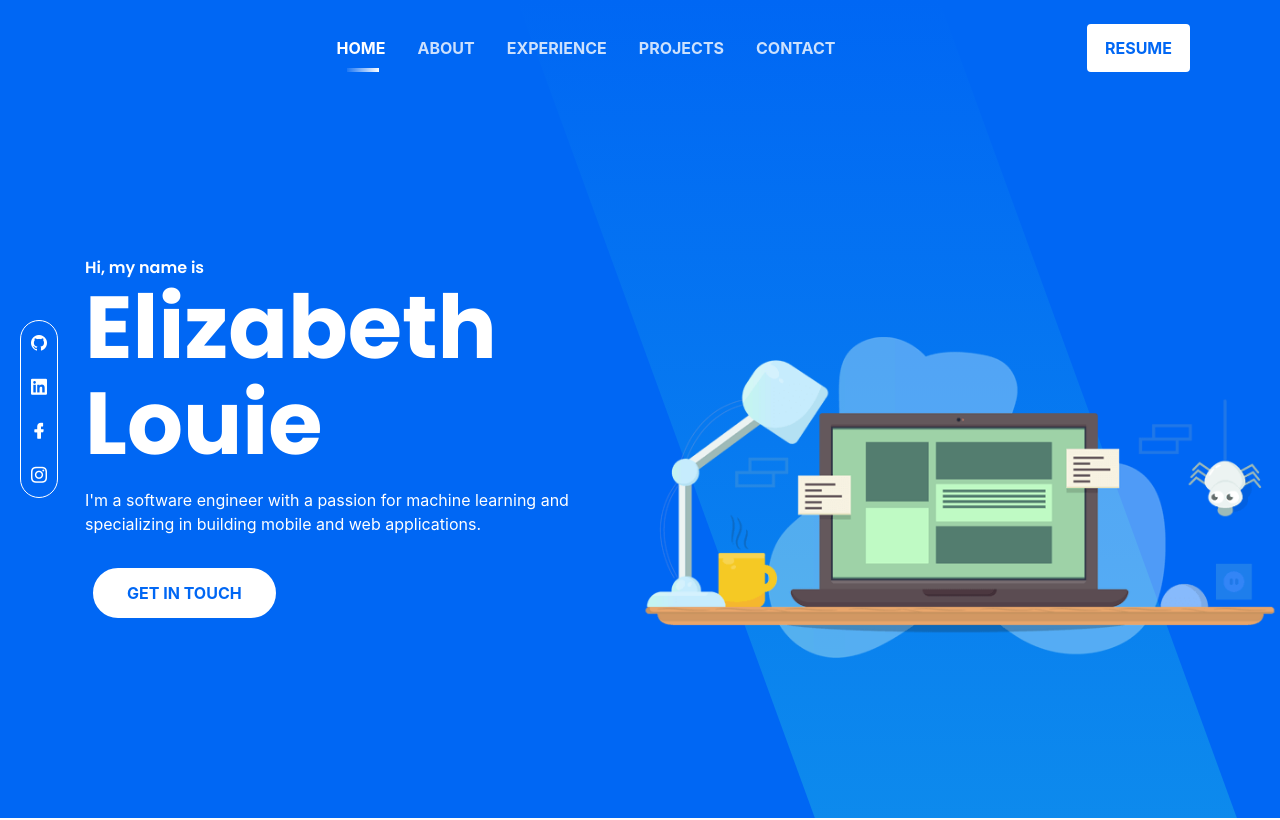
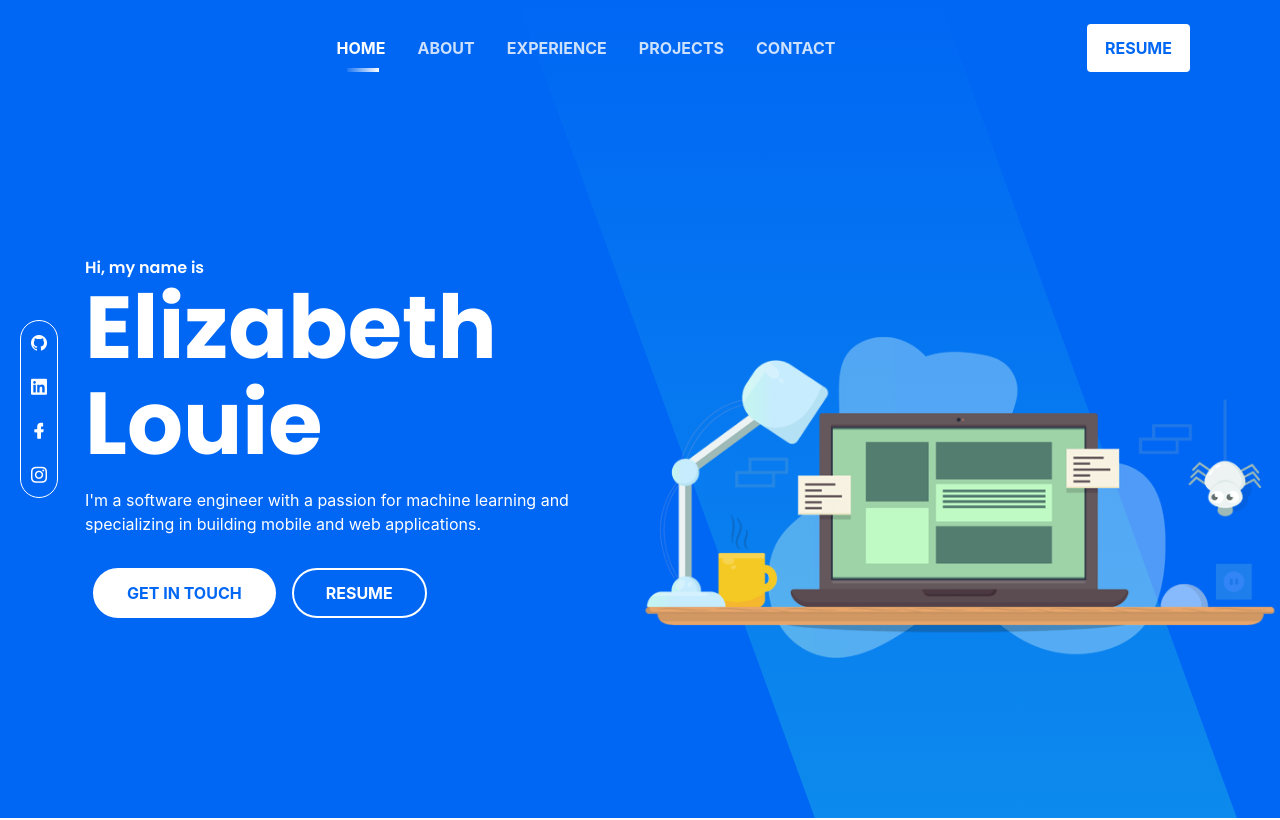
Before and after one commit to elouiestudent/personal-website, a React (Create React App) app: page / in a window 1280 px wide. Shown: the top 820 px of the page. Built offline with nearby package versions, Linux system fonts and the light colour scheme.

Commit message:
add additional resume button

```diff
--- a/src/components/slider.jsx
+++ b/src/components/slider.jsx
@@ -1,5 +1,6 @@
 import React, { Component } from 'react'
 import data from '../content/slider/slider.json'
+import Resume from '../content/navbar/elouieresume.pdf'
 
 export default class Slider extends Component {
     constructor(props) {
@@ -32,6 +33,7 @@ export default class Slider extends Component {
                                             <p className="text">{this.state.text}</p>
                                             <ul className="slider-btn rounded-buttons">
                                                 <li><a className="main-btn rounded-one" href={"mailto:" + data[0].social.email} target="_blank" rel="noopener noreferrer">GET IN TOUCH</a></li>
+                                                <li><a className="main-btn rounded-two" href={Resume} target="_blank" rel="noopener noreferrer">RESUME</a></li>
                                             </ul>
                                         </div>
                                     </div>
```
